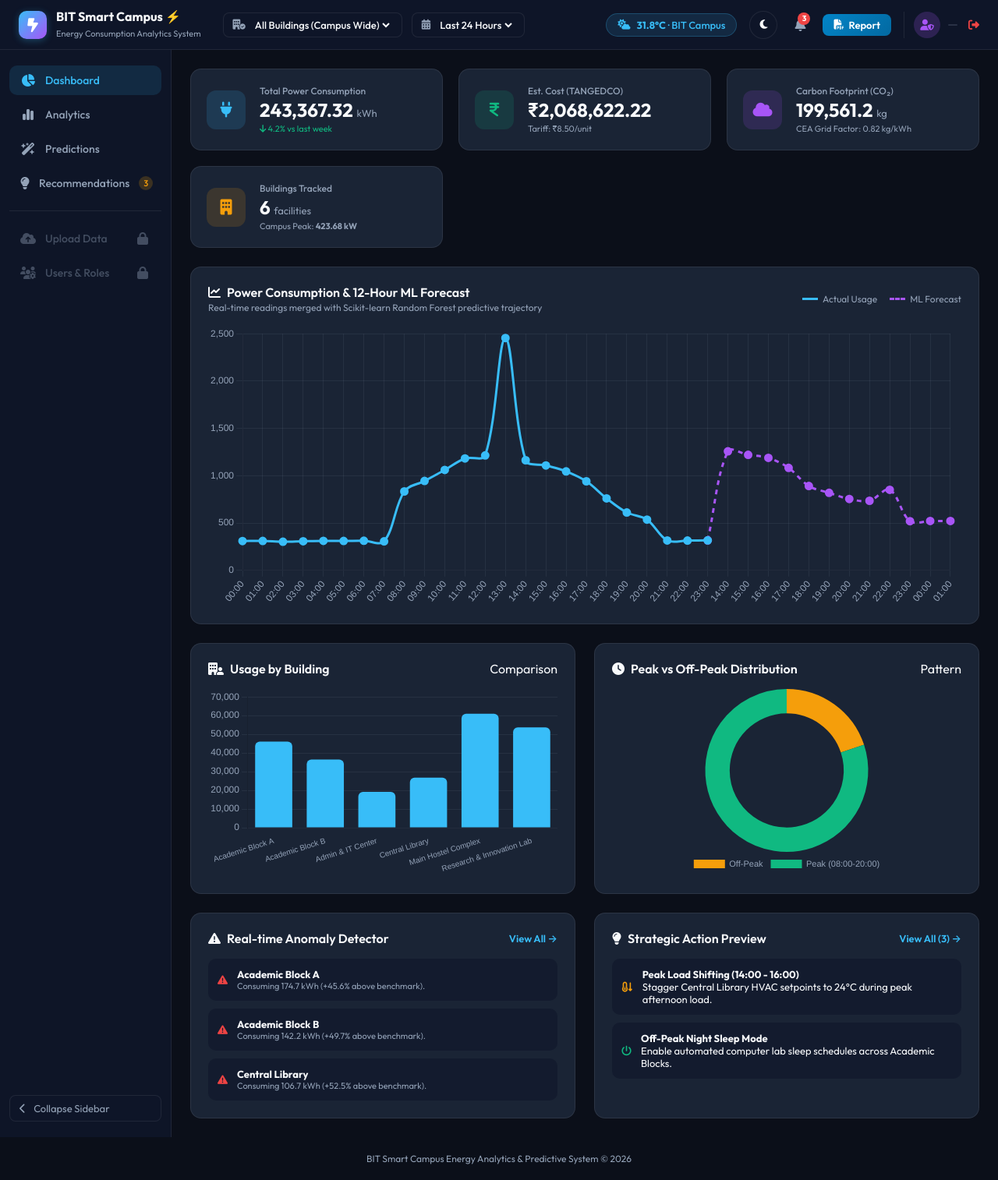
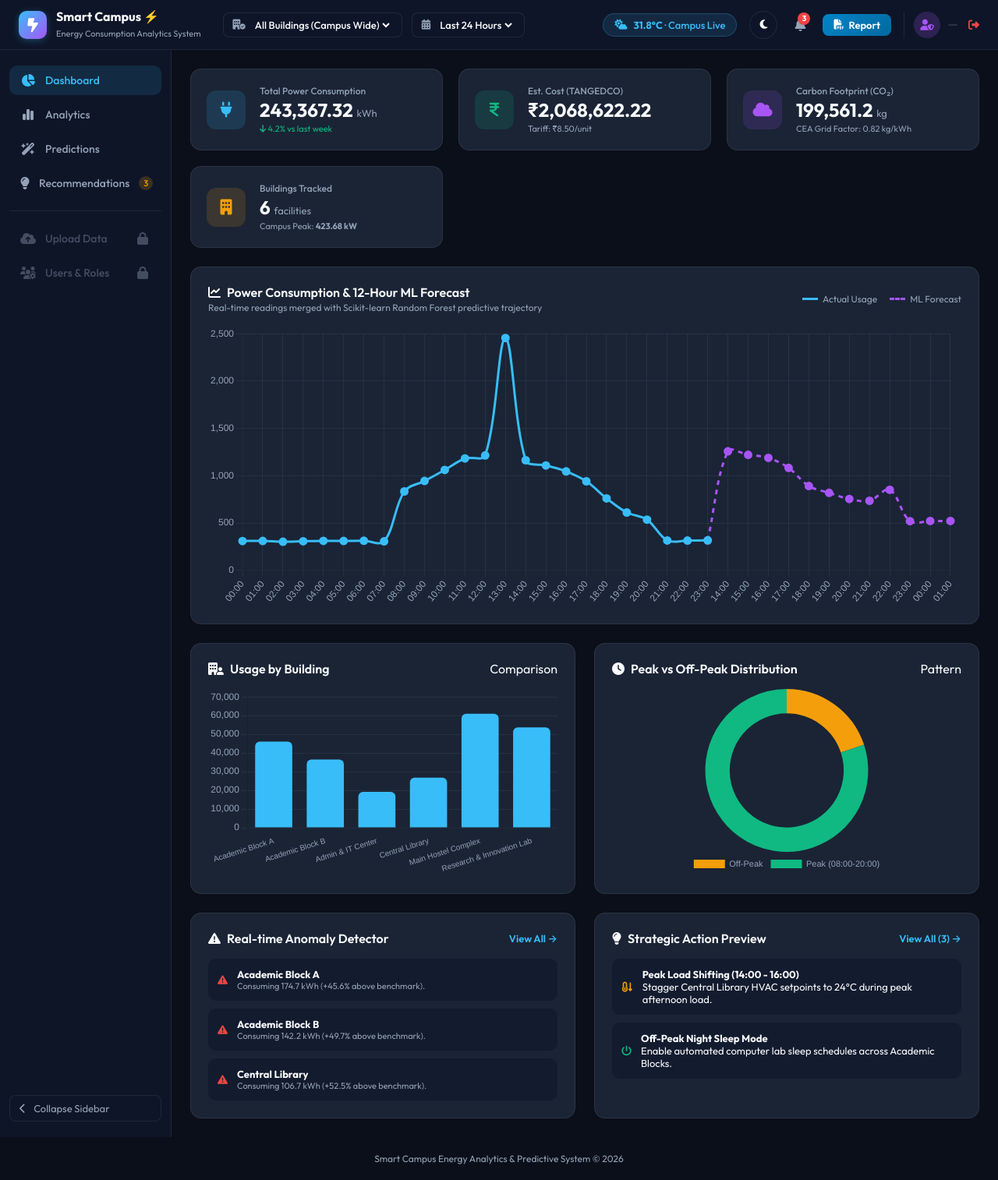
Before and after one commit to Hemalasree/smart-campus-energy-analytics, a Flask app: page / in a window 1280 px wide. Shown: the whole page at 78% size. Run offline with Flask 3, Linux system fonts and the light colour scheme; a user stored in the database is signed in; data comes from the database, SQL or seed files in the repository; data that the repository does not hold is empty.

Commit message:
Update project branding: Remove BIT from all pages and titles

```diff
--- a/app.py
+++ b/app.py
@@ -248,8 +248,8 @@ def init_db():
     cursor.execute("SELECT COUNT(*) FROM users")
     if cursor.fetchone()[0] == 0:
         users_data = [
-            ('admin', 'admin@bit.edu.in', 'admin', 'admin'),
-            ('viewer', 'viewer@bit.edu.in', 'viewer', 'viewer')
+            ('admin', 'admin@campus.edu', 'admin', 'admin'),
+            ('viewer', 'viewer@campus.edu', 'viewer', 'viewer')
         ]
         ph_u = "(?,?,?,?)" if db_type == "sqlite" else "(%s,%s,%s,%s)"
         cursor.executemany(f"INSERT INTO users (username, email, password_hash, role) VALUES {ph_u}", users_data)
@@ -417,7 +417,7 @@ def api_login():
         role = 'Admin' if 'admin' in login_id.lower() else 'Viewer'
         session['user'] = {
             'username': login_id,
-            'email': login_id if '@' in login_id else f"{login_id}@bit.edu.in",
+            'email': login_id if '@' in login_id else f"{login_id}@campus.edu",
             'name': f"Campus {role}",
             'role': role,
             'auth_type': 'standard'
@@ -429,8 +429,8 @@ def api_login():
 def google_auth():
     session['user'] = {
         'username': 'admin',
-        'email': 'admin@bit.edu.in',
-        'name': 'BIT Admin (Google Account)',
+        'email': 'admin@campus.edu',
+        'name': 'Campus Admin (Google Account)',
         'role': 'Admin',
         'auth_type': 'google'
     }
@@ -468,7 +468,7 @@ def live_weather():
                 'success': True,
                 'temperature': round(float(temp_c), 1),
                 'humidity': humidity,
-                'location': 'BIT Campus',
+                'location': 'Campus Live',
                 'source': 'Live Open-Meteo Weather API'
             })
     except Exception:
@@ -478,7 +478,7 @@ def live_weather():
             'success': True,
             'temperature': fallback_temp,
             'humidity': 62,
-            'location': 'BIT Campus (Live Sensor)',
+            'location': 'Campus Live (Sensor)',
             'source': 'Live Sensor'
         })
 
--- a/static/js/main.js
+++ b/static/js/main.js
@@ -49,7 +49,7 @@ function toggleSidebar() {
 
 // --- Theme Switcher ---
 function initTheme() {
-    const savedTheme = localStorage.getItem('bit_theme') || 'dark';
+    const savedTheme = localStorage.getItem('campus_theme') || 'dark';
     document.documentElement.setAttribute('data-theme', savedTheme);
     updateThemeUI(savedTheme);
 }
@@ -60,7 +60,7 @@ function toggleTheme() {
     const newTheme = currentTheme === 'dark' ? 'light' : 'dark';
 
     html.setAttribute('data-theme', newTheme);
-    localStorage.setItem('bit_theme', newTheme);
+    localStorage.setItem('campus_theme', newTheme);
     updateThemeUI(newTheme);
 
     if (combinedTrendChart) fetchDashboardData();
--- a/templates/index.html
+++ b/templates/index.html
@@ -3,7 +3,7 @@
 <head>
     <meta charset="UTF-8">
     <meta name="viewport" content="width=device-width, initial-scale=1.0">
-    <title>BIT Smart Campus - Energy Analytics & Predictive System</title>
+    <title>Smart Campus - Energy Analytics & Predictive System</title>
     <link href="https://fonts.googleapis.com/css2?family=Outfit:wght@300;400;500;600;700&display=swap" rel="stylesheet">
     <link rel="stylesheet" href="https://cdnjs.cloudflare.com/ajax/libs/font-awesome/6.4.0/css/all.min.css">
     <script src="https://cdn.jsdelivr.net/npm/chart.js"></script>
@@ -17,7 +17,7 @@
                 <div class="brand">
                     <span class="brand-logo"><i class="fa-solid fa-bolt-lightning"></i></span>
                     <div class="brand-text">
-                        <h2>BIT Smart Campus ⚡</h2>
+                        <h2>Smart Campus ⚡</h2>
                         <span class="tagline">Energy Consumption Analytics System</span>
                     </div>
                 </div>
@@ -50,7 +50,7 @@
             <div class="topbar-right">
                 <div class="weather-pill" id="weatherPill" onclick="syncLiveTemperature()" title="Click to refresh live weather">
                     <i class="fa-solid fa-cloud-sun"></i>
-                    <span><strong id="live-campus-temp">32°C</strong> · BIT Campus</span>
+                    <span><strong id="live-campus-temp">32°C</strong> · Campus Live</span>
                 </div>
 
                 <button class="icon-btn theme-btn" onclick="toggleTheme()" title="Switch Light/Dark Theme">
@@ -498,13 +498,13 @@
                             </thead>
                             <tbody>
                                 <tr>
-                                    <td>admin@bit.edu.in</td>
+                                    <td>admin@campus.edu</td>
                                     <td>Campus Administrator</td>
                                     <td><span class="role-badge admin">Admin</span></td>
                                     <td><span style="color: var(--success); font-weight: 600;">Active</span></td>
                                 </tr>
                                 <tr>
-                                    <td>viewer@bit.edu.in</td>
+                                    <td>viewer@campus.edu</td>
                                     <td>Faculty Reviewer</td>
                                     <td><span class="role-badge viewer">Viewer</span></td>
                                     <td><span style="color: var(--success); font-weight: 600;">Active</span></td>
@@ -524,7 +524,7 @@
         </div>
 
         <footer class="footer">
-            <p>BIT Smart Campus Energy Analytics & Predictive System &copy; 2026</p>
+            <p>Smart Campus Energy Analytics & Predictive System &copy; 2026</p>
         </footer>
     </div>
 
```
Also changed, not shown: templates/login.html (+4 -4 lines), templates/report.html (+4 -4 lines), README.md.
